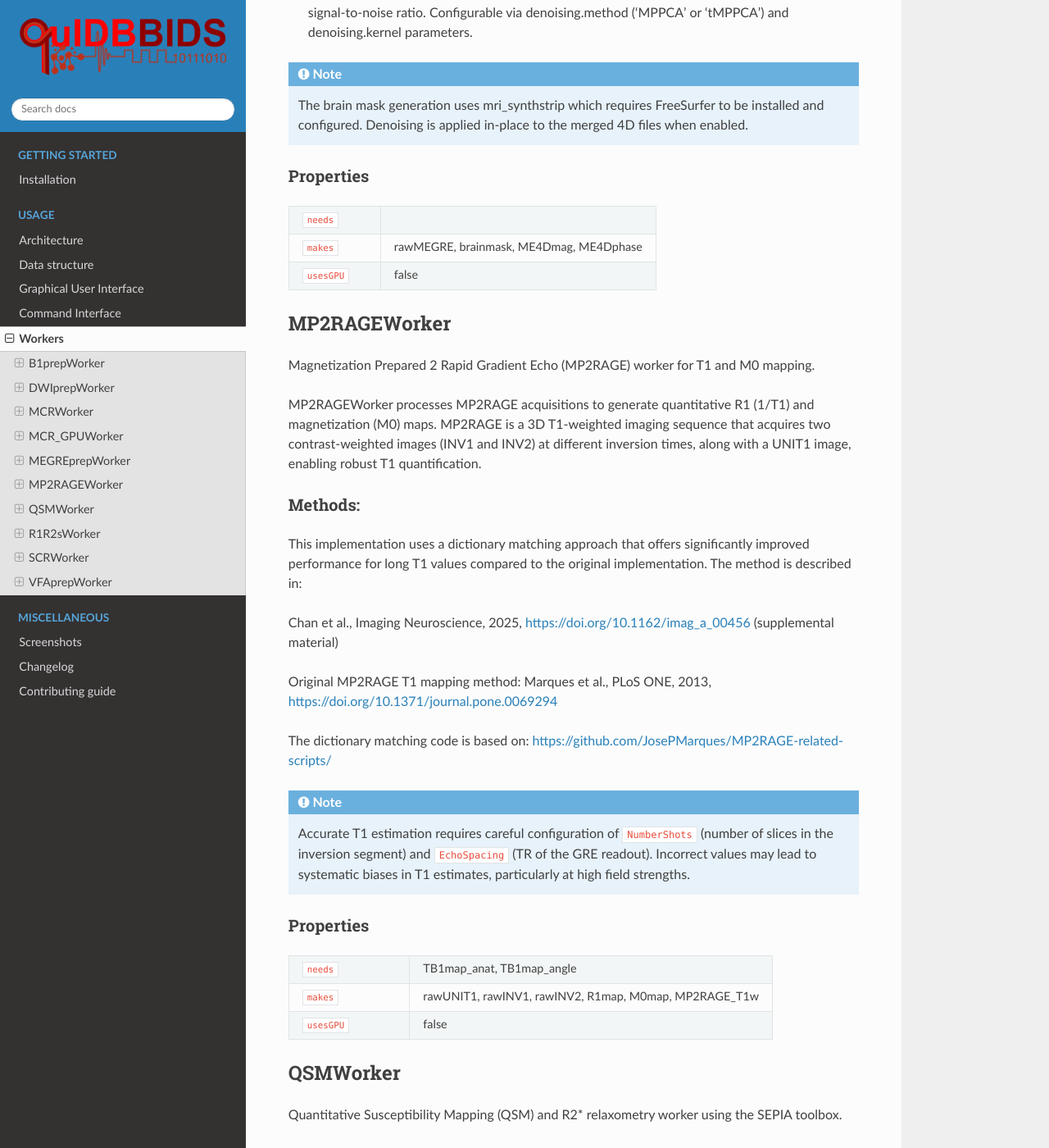
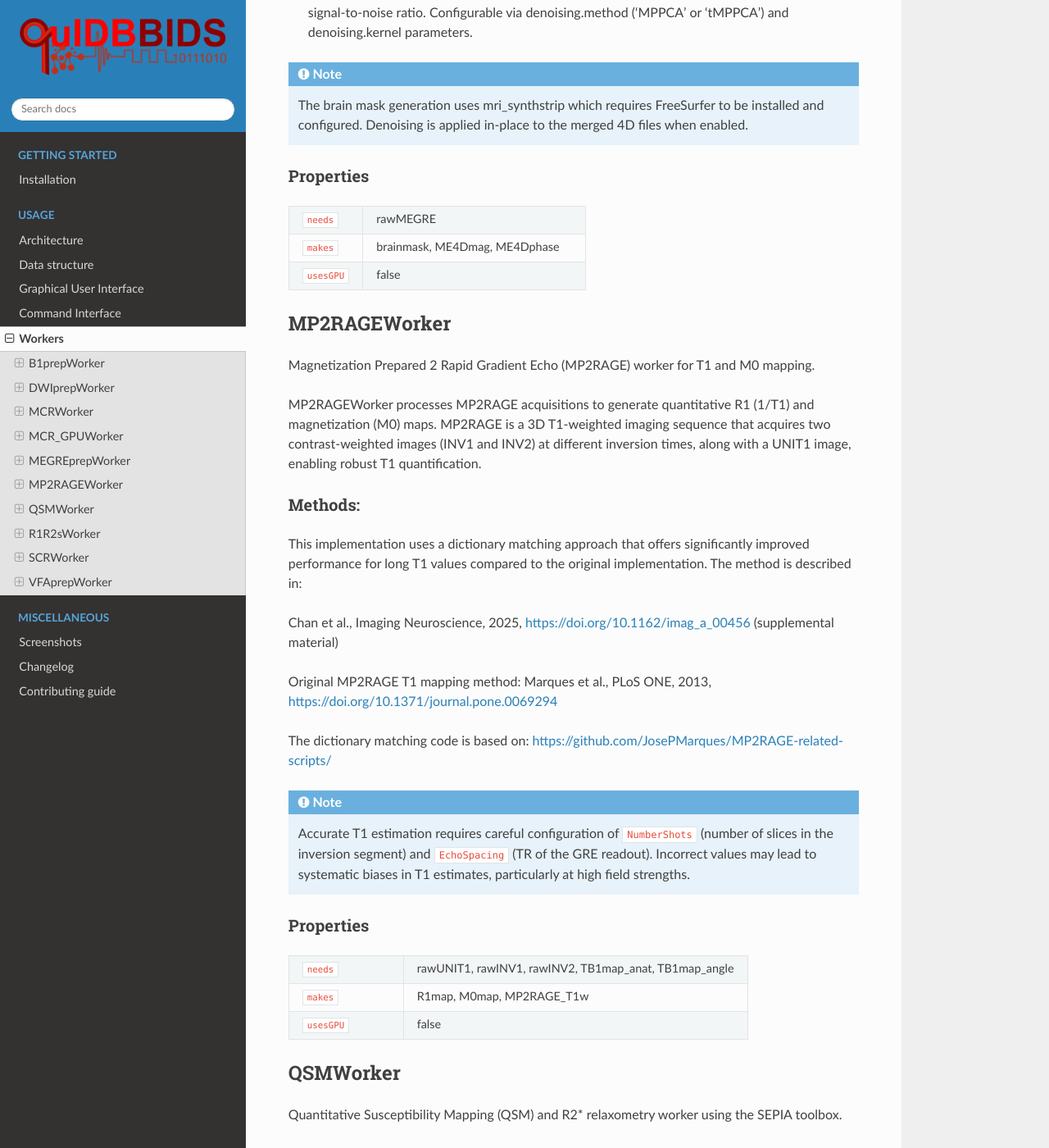
Before and after one commit to Donders-Institute/quidbbids, a Sphinx documentation site: the page built from docs/workers.rst, in a window 1280 px wide and 1400 px high, scrolled down 4082 px. Shown: the whole window at 82% size. Built offline with Sphinx 7.4.7 and the Read the Docs theme 3.1.0, drawn with Linux system fonts in a browser that asks for light colours; pages that are not in the unit, such as notebooks, are missing from menus; some of the changed text lies outside the part shown.

```diff
--- a/docs/workers.rst
+++ b/docs/workers.rst
@@ -21,9 +21,9 @@ Properties
    :widths: 25 75
 
    - - ``needs``
-     -
+     - rawTB1map_famp, rawTB1map_anat
    - - ``makes``
-     - rawTB1map_famp, rawTB1map_anat, TB1map_angle, TB1map_anat
+     - TB1map_angle, TB1map_anat
    - - ``usesGPU``
      - false
 
@@ -79,9 +79,9 @@ Properties
    :widths: 25 75
 
    - - ``needs``
-     - syntheticT1
+     - syntheticT1, derivICVF, derivFDir, derivFOD
    - - ``makes``
-     - derivICVF, derivFDir, derivFOD, DWItheta, DWIicvf, DWIff
+     - DWItheta, DWIicvf, DWIff
    - - ``usesGPU``
      - false
 
@@ -205,9 +205,9 @@ Properties
    :widths: 25 75
 
    - - ``needs``
-     -
+     - rawMEGRE
    - - ``makes``
-     - rawMEGRE, brainmask, ME4Dmag, ME4Dphase
+     - brainmask, ME4Dmag, ME4Dphase
    - - ``usesGPU``
      - false
 
@@ -246,9 +246,9 @@ Properties
    :widths: 25 75
 
    - - ``needs``
-     - TB1map_anat, TB1map_angle
+     - rawUNIT1, rawINV1, rawINV2, TB1map_anat, TB1map_angle
    - - ``makes``
-     - rawUNIT1, rawINV1, rawINV2, R1map, M0map, MP2RAGE_T1w
+     - R1map, M0map, MP2RAGE_T1w
    - - ``usesGPU``
      - false
 
@@ -423,8 +423,8 @@ Properties
    :widths: 25 75
 
    - - ``needs``
-     - TB1map_anat, TB1map_angle
+     - TB1map_anat, TB1map_angle, rawMEVFA
    - - ``makes``
-     - rawMEVFA, syntheticT1, M0map_echo1, TB1map_GRE, TB1anat_GRE, brainmask, ME4Dmag, ME4Dphase
+     - syntheticT1, M0map_echo1, TB1map_GRE, TB1anat_GRE, brainmask, ME4Dmag, ME4Dphase
    - - ``usesGPU``
      - false
```
Also changed, not shown: 11 other files.
